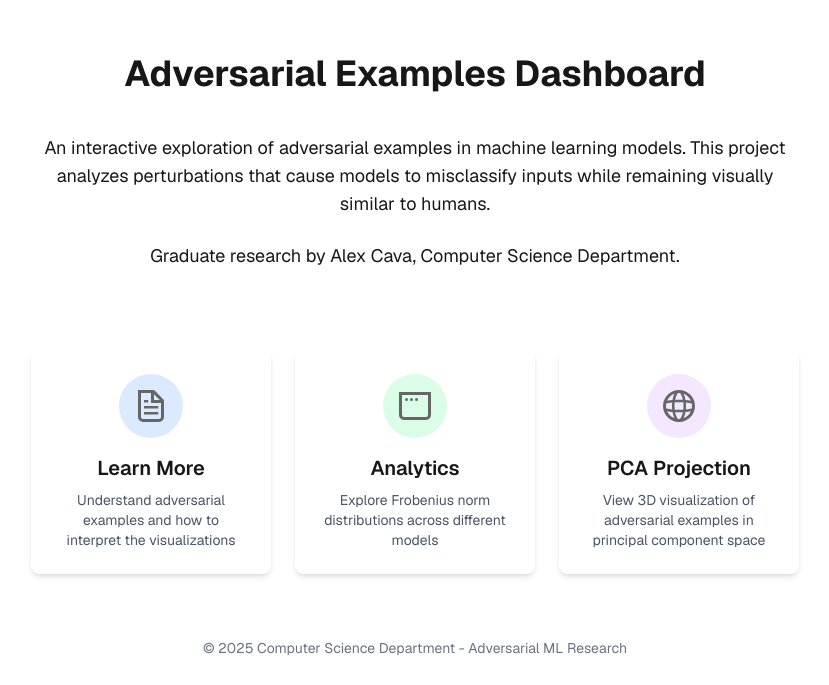
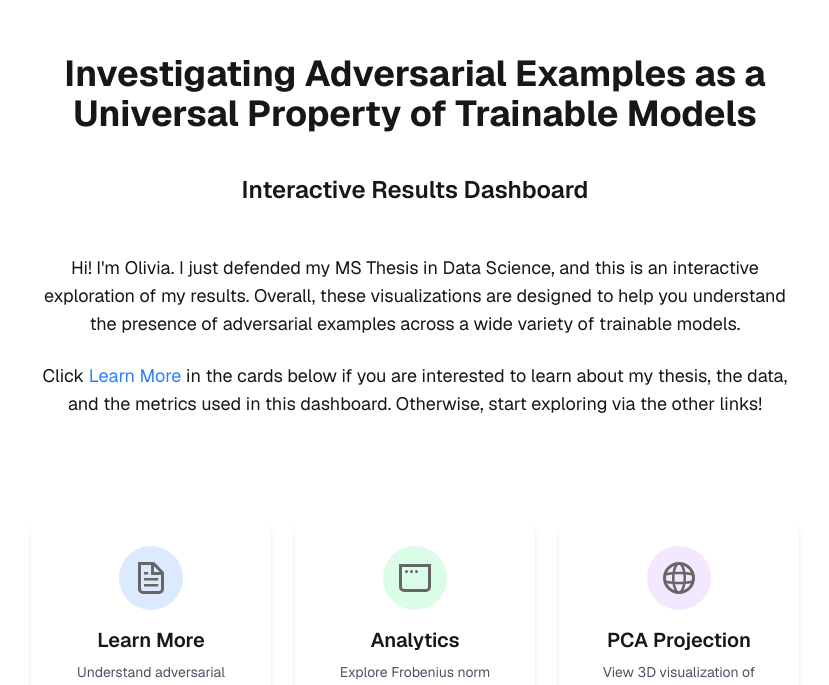
Before and after one commit to cavaok/grad-final-cava, a Next.js app: page / in a window 1280 px wide. Shown: the part 110-795 px from the top of the page, without its empty margins (225-1054 px from the left). Built offline with nearby package versions, Linux system fonts and the light colour scheme.

Commit message:
changed just aesthetic things

```diff
--- a/app/page.tsx
+++ b/app/page.tsx
@@ -5,16 +5,16 @@ export default function Home() {
   return (
     <div className="grid grid-rows-[20px_1fr_20px] items-center justify-items-center min-h-screen p-8 pb-20 gap-16 sm:p-20 font-[family-name:var(--font-geist-sans)]">
       <main className="flex flex-col gap-[32px] row-start-2 items-center max-w-3xl text-center">
-        <h1 className="text-4xl font-bold mb-2">Adversarial Examples Dashboard</h1>
-
+        <h1 className="text-4xl font-bold mb-2">Investigating Adversarial Examples as a Universal Property of Trainable Models</h1>
+        <h2 className="text-2xl font-semibold mb-4">Interactive Results Dashboard</h2>
         <div className="mb-4 text-lg">
           <p className="mb-6">
-            An interactive exploration of adversarial examples in machine learning models.
-            This project analyzes perturbations that cause models to misclassify inputs
-            while remaining visually similar to humans.
+            Hi! I'm Olivia. I just defended my MS Thesis in Data Science, and this is an interactive exploration of my results.
+            Overall, these visualizations are designed to help you understand the presence of adversarial examples across a wide variety of trainable models.
           </p>
-          <p>
-            Graduate research by Alex Cava, Computer Science Department.
+
+          <p className="mb-6">
+          Click <Link href="/help" className="text-blue-500 hover:underline">Learn More</Link> in the cards below if you are interested to learn about my thesis, the data, and the metrics used in this dashboard. Otherwise, start exploring via the other links!
           </p>
         </div>
 
@@ -78,7 +78,7 @@ export default function Home() {
         </div>
       </main>
       <footer className="row-start-3 text-center text-sm text-gray-500 dark:text-gray-400">
-        <p>© 2025 Computer Science Department - Adversarial ML Research</p>
+        <p>CS 573 Data Visualization Final Project @ Worcester Polytechnic Institute</p>
       </footer>
     </div>
   );
```
